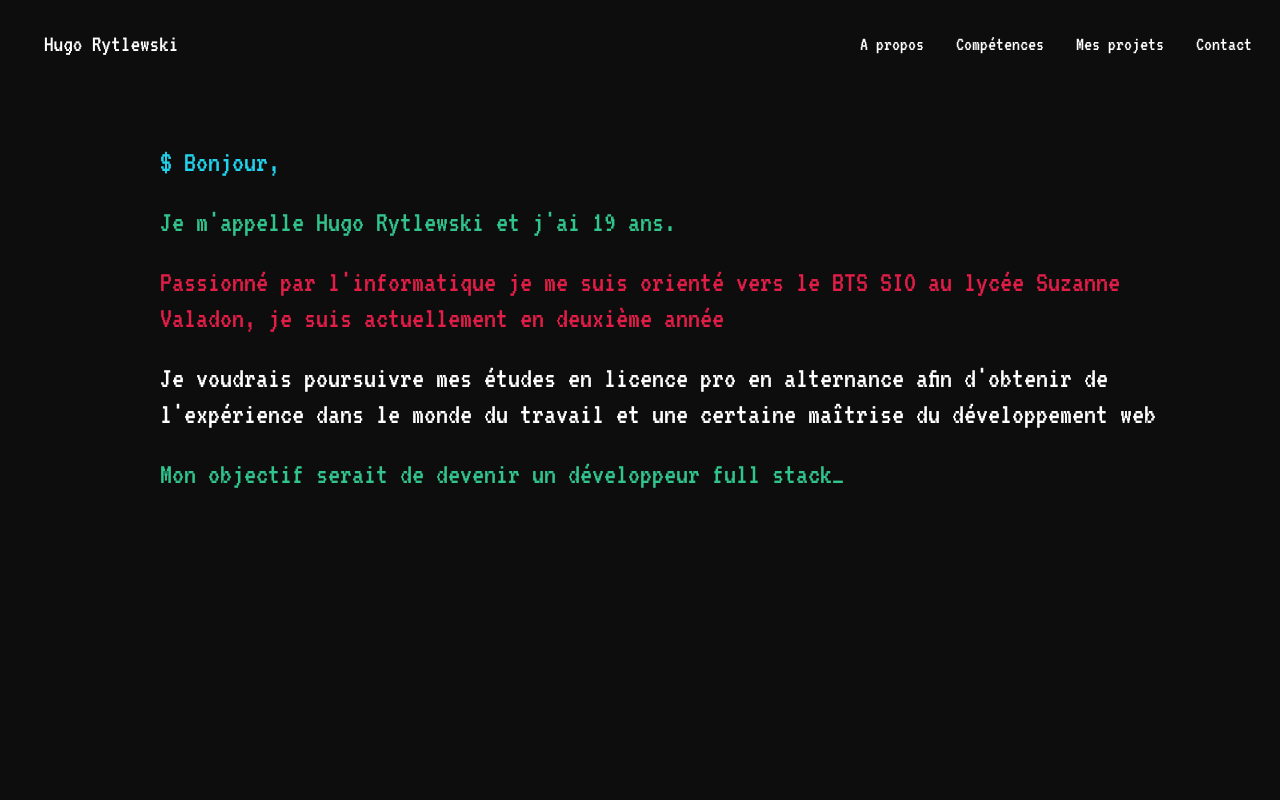
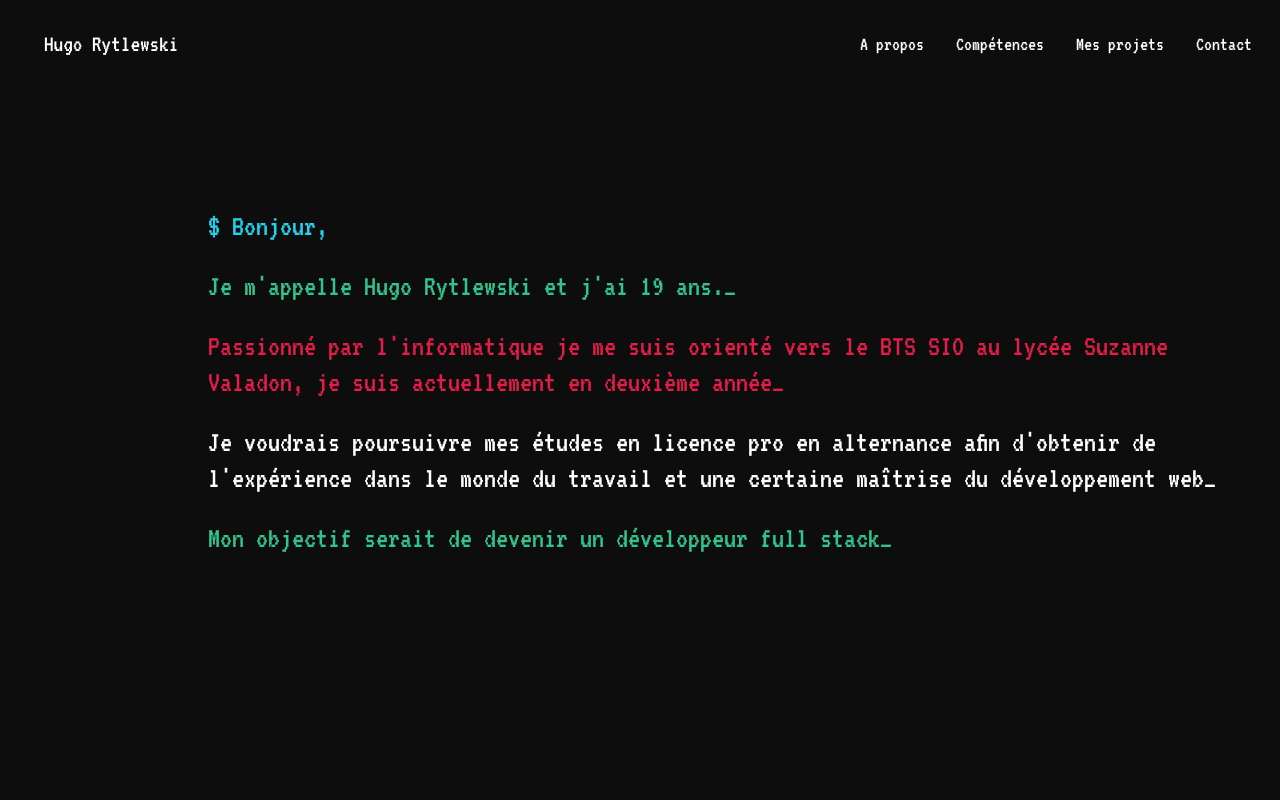
Before and after one commit to HugoRytlewski/portfolioHugo, a Nuxt app: page /accueil in a window 1280 px wide. Shown: the top 800 px of the page. Built offline with nearby package versions, Linux system fonts and the light colour scheme.

Commit message:
script a propos

```diff
--- a/components/Layouts/Footer.vue
+++ b/components/Layouts/Footer.vue
@@ -22,5 +22,4 @@
             </ul>
         </div>
     </footer>
-
 </template>
--- a/pages/accueil.vue
+++ b/pages/accueil.vue
@@ -1,6 +1,4 @@
-<script setup lang="ts">
-
-
+<script setup>
 import Navbar from '../components/Layouts/NavBar.vue';
 import Navbar2 from '../components/Layouts/NavBarr.vue';
 import Footer from '../components/Layouts/Footer.vue';
@@ -18,16 +16,45 @@ import { EffectCards } from "swiper";
 const modules = [EffectCards];
 
 function scrollToId() {
-
-window.scrollTo({
+  window.scrollTo({
     top: 0,
     left: 0,
     behavior: "smooth"
-})
+  });
 }
 
+
+const line1= "$ Bonjour,";
+const line2= "Je m'appelle Hugo Rytlewski et j'ai 19 ans.<span class='cursor2'>_</span>";
+const line3= "Passionné par l'informatique je me suis orienté vers le BTS SIO au lycée Suzanne Valadon, je suis actuellement en deuxième année_";
+const line4= "Je voudrais poursuivre mes études en licence pro en alternance afin d'obtenir de l'expérience dans le monde du travail et une certaine maîtrise du développement web_";
+const line5= "Mon objectif serait de devenir un développeur full stack_";
+
+const textLines = [line1, line2, line3, line4, line5];
+
+onMounted(() => {
+  if (process.client) {
+    const lineElements = document.querySelectorAll('.sizefont');
+
+    function typeText(lineIndex, charIndex) {
+      const lineElement = lineElements[lineIndex];
+      const text = textLines[lineIndex];
+      if (charIndex <= text.length) {
+        lineElement.innerHTML = text.substring(0, charIndex);
+        charIndex++;
+        setTimeout(() => {
+          typeText(lineIndex, charIndex);
+        }, 1);
+      }
+    }
+    for (let i = 0; i < lineElements.length; i++) {
+      setTimeout(() => {
+        typeText(i, 0);
+      }, i * 900);
+    }
+  }
+});
 </script>
-
 <template>
   <head>
     <title>Portfolio Hugo Rytlewski</title>
@@ -40,40 +67,22 @@ window.scrollTo({
   </Transition>
 
   <div
-    class="scroll-container mt-16"
+    class="scroll-container h-[5vh] xl:h-0 mt-16"
     id="propos"
   >
   </div>
 
   <div
-    class="anchor"
+    class="anchor "
   >
   <div>
 
-    <div class=" static  mt-10 flex justify-center  h-screen items-center sm:ml-16">
-      <div class="text-center  rounded-b-lg flex-col items-center  test  ">
-
-    <p class="w-0 overflow-auto text-left  text-cyan-400 line1 whitespace-pre-line sizefont ">
-      $ Bonjour, <span class="cursor1">_</span>
-    </p>
-    <br>
-    <p class="w-0 overflow-auto text-left  text-green-400 line2 whitespace-normal sizefont">
-      Je m'appelle Hugo Rytlewski et j'ai 19 ans.<span class="cursor2">_</span>
-    </p>
-    <br>
-    <p class="w-0 overflow-auto text-left  text-rose-600 line3 whitespace-normal sizefont">
-      Passionné par l'informatique je me suis orienté vers le BTS SIO au lycée Suzanne Valadon, je suis actuellement en deuxième année<span class="cursor3">_</span>
-    </p>
-    <br>
-    <p class="w-0 overflow-auto text-left  text-white line4 whitespace-normal sizefont">
-      Je voudrais poursuivre mes études en licence pro en alternance afin d'obtenir de l'expérience dans le monde du travail et une certaine maîtrise du développement web<span class="cursor4">_</span>
-    </p>
-    <br>
-    <p class="w-0 overflow-auto text-left text-green-400 line5 whitespace-normal sizefont">
-      Mon objectif serait de devenir un développeur full stack<span class="cursor5">_</span>
-    </p>
-  </div>
-
+    <div class="w-[80vw] mt-10 xl:mt-48 flex flex-col justify-start test h-screen ml-10 mr-10 gap-6 xl:ml-52">
+      <p class="mt-4 overflow-auto text-left text-cyan-400  whitespace-normal sizefont"></p>
+      <p class=" overflow-auto text-left text-green-400  whitespace-normal sizefont"></p>
+      <p class=" overflow-auto text-left text-rose-600  whitespace-normal sizefont"></p>
+      <p class=" overflow-auto text-left text-white  whitespace-normal sizefont"></p>
+      <p class=" overflow-auto text-left text-green-400  whitespace-normal sizefont"></p>
 </div>
   </div>
   </div>
@@ -392,76 +401,7 @@ label {
   font-weight: lighter;
 
 }
-.line1 {
-  -webkit-animation: type .4s 1s steps(20, end) forwards;
 
-}
-
-.cursor1 {
-  -webkit-animation: blink 1s 1s 2 forwards;
-}
-
-.line2 {
-  -webkit-animation: type .4s 1.5s steps(20, end) forwards;
-}
-.cursor2 {
-  -webkit-animation: blink 1s 1.5s 2 forwards;
-
-}
-.line3 {
-  -webkit-animation: type .4s 2s steps(20, end) forwards;
-}
-.cursor3 {
-  -webkit-animation: blink 1s 2s 2 forwards;
-}
-.line4 {
-  -webkit-animation: type .4s 2.5s steps(20, end) forwards;
-}
-.cursor4 {
-  -webkit-animation: blink 1s 2.5s forwards;
-}
-.line5 {
-  -webkit-animation: type .4s 3.5s steps(20, end) forwards;
-}
-.cursor5 {
-  -webkit-animation: blink 1s 3.5s infinite;
-}
-
-@-webkit-keyframes blink {
-  0% {
-    opacity: 0;
-  }
-  40% {
-    opacity: 0;
-  }
-  50% {
-    opacity: 1;
-  }
-  90% {
-    opacity: 1;
-  }
-  100% {
-    opacity: 0;
-  }
-}
-
-@keyframes blink {
-  0% {
-    opacity: 0;
-  }
-  40% {
-    opacity: 0;
-  }
-  50% {
-    opacity: 1;
-  }
-  90% {
-    opacity: 1;
-  }
-  100% {
-    opacity: 0;
-  }
-}
 @media (min-width: 1024px) { @keyframes type {
   to {
     width: 80vw;
```
